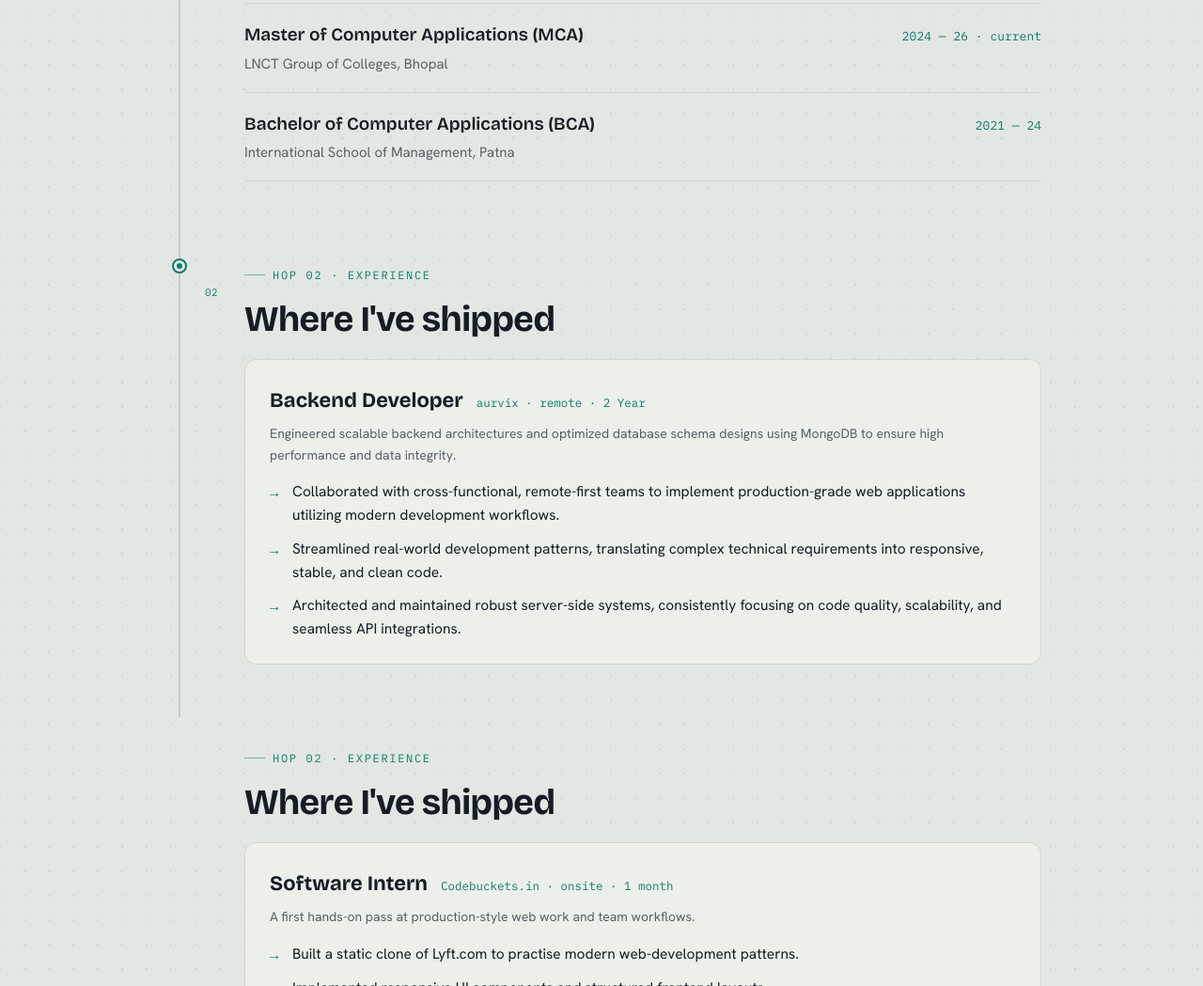
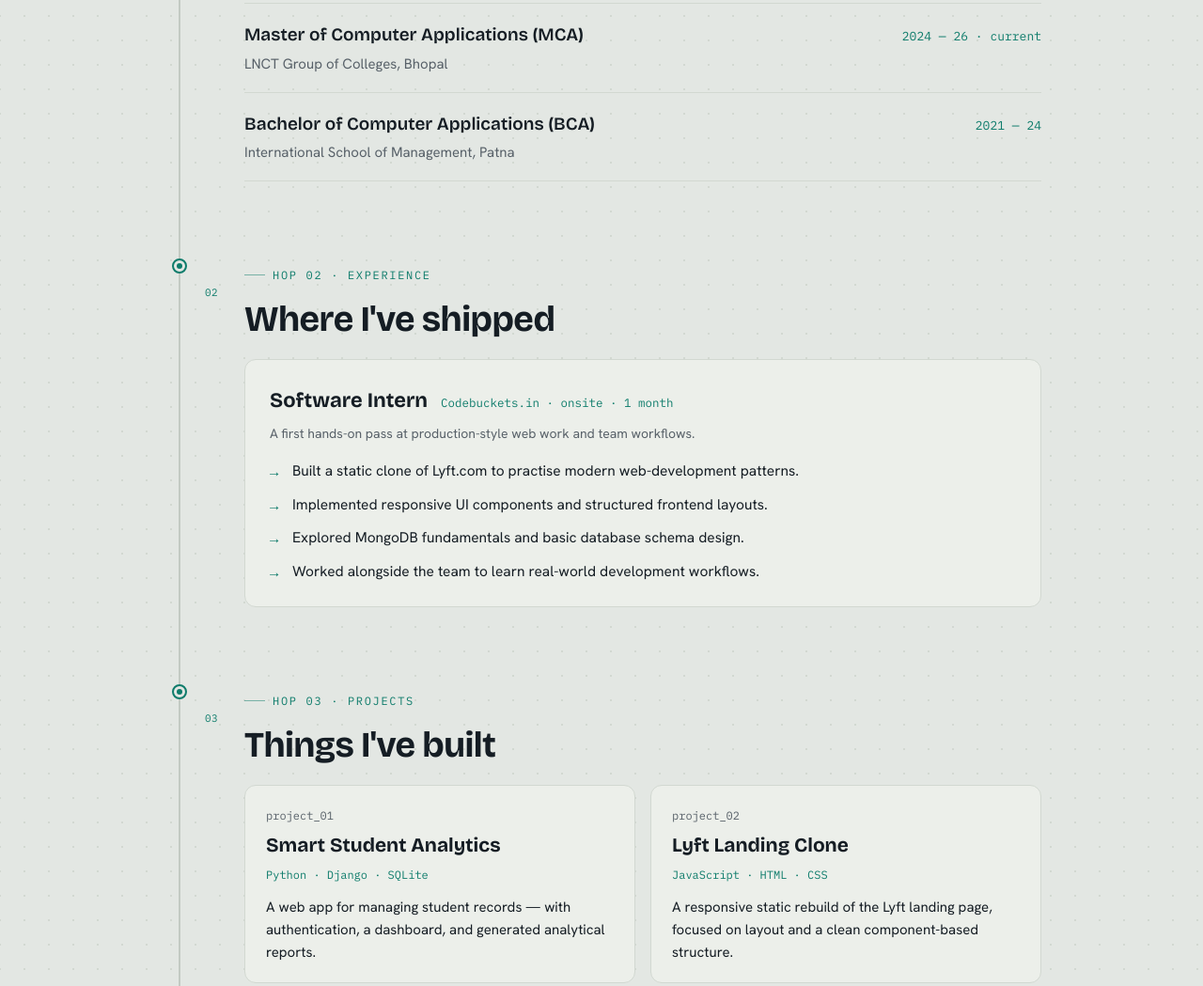
Before and after one commit to Bishalroy437/Portfolio, a plain HTML site: page index.html in a window 1280 px wide. Shown: the part 945-1994 px from the top of the page at 94% size. Drawn offline with nearby package versions, Linux system fonts and the light colour scheme.

Commit message:
removing the experience

```diff
--- a/index.html
+++ b/index.html
@@ -412,7 +412,7 @@
     <!-- ===== EXPERIENCE ===== -->
     <section class="hop" id="hop-2">
       <div class="rail"><span class="node"></span><span class="hopno">02</span></div>
-      <div class="body">
+      <!-- <div class="body">
         <p class="eyebrow rv"><span class="dash"></span>hop 02 · experience</p>
         <h2 class="rv d1">Where I've shipped</h2>
         <div class="card rv d2">
@@ -427,7 +427,7 @@
             <li>Architected and maintained robust server-side systems, consistently focusing on code quality, scalability, and seamless API integrations.</li>
           </ul>
         </div>
-      </div>
+      </div> -->
 
 
        <div class="body">
```
